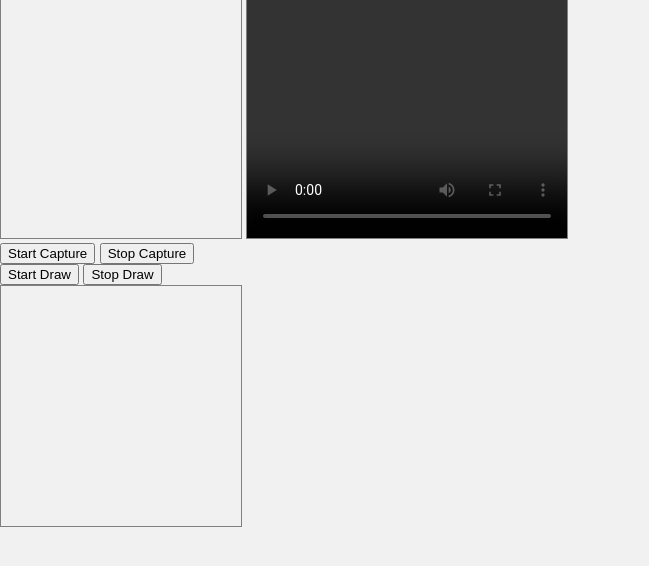
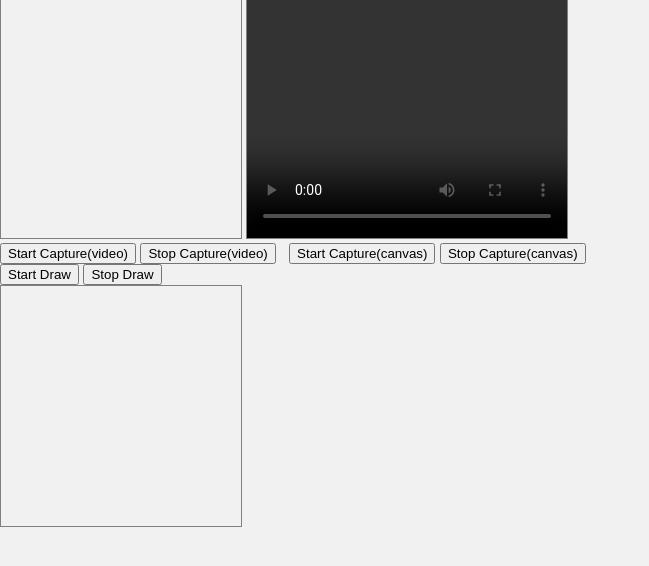
Before and after one commit to mganeko/webrtc_begins, a plain HTML site: page camera.html in a window 1280 px wide. Shown: the part 92-658 px from the top of the page, without its empty margins (0-649 px from the left). Drawn offline with Linux system fonts and the light colour scheme.

Commit message:
capture canvas

```diff
--- a/camera.html
+++ b/camera.html
@@ -23,8 +23,11 @@
     <video id="playback_video" width="320" height="240" controls="1" style="border: 1px solid gray;"></video>
 
     <br />
-    <button id="start_capture_button" onclick="startCapture()">Start Capture</button>
-    <button id="stop_capture_button" onclick="stopCapture()">Stop Capture</button>
+    <button id="start_capture_button" onclick="startCapture()">Start Capture(video)</button>
+    <button id="stop_capture_button" onclick="stopCapture()">Stop Capture(video)</button>
+    &nbsp;
+    <button id="start_capture_canvas_button" onclick="startCaptureCanvas()">Start Capture(canvas)</button>
+    <button id="stop_capture_canvas_button" onclick="stopCaptureCanvas()">Stop Capture(canvas)</button>
     <br />
     <button id="start_draw_button" onclick="startDraw()">Start Draw</button>
     <button id="stop_draw_button" onclick="stopDraw()">Stop Draw</button>
@@ -36,6 +39,7 @@
     const video = document.getElementById("video");
     const playbackVideo = document.getElementById("playback_video");
     let capturedStream = null;
+    let capturedCanvasStream = null;
 
     async function startVideo() {
       const stream = await navigator.mediaDevices.getUserMedia({ video: true })
@@ -112,5 +116,25 @@
       requestId = requestAnimationFrame(draw);
     }
 
+    function startCaptureCanvas() {
+      capturedCanvasStream = canvas.captureStream();
+      playbackVideo.srcObject = capturedCanvasStream;
+      playbackVideo.play();
+    }
+
+    function stopCaptureCanvas() {
+      if (!capturedCanvasStream) {
+        return;
+      }
+
+      const tracks = capturedCanvasStream.getTracks();
+      tracks.forEach(function(track) {
+        track.stop();
+      });
+
+      playbackVideo.pause();
+      playbackVideo.srcObject = null;
+    }
+
   </script>
 </html>
```
